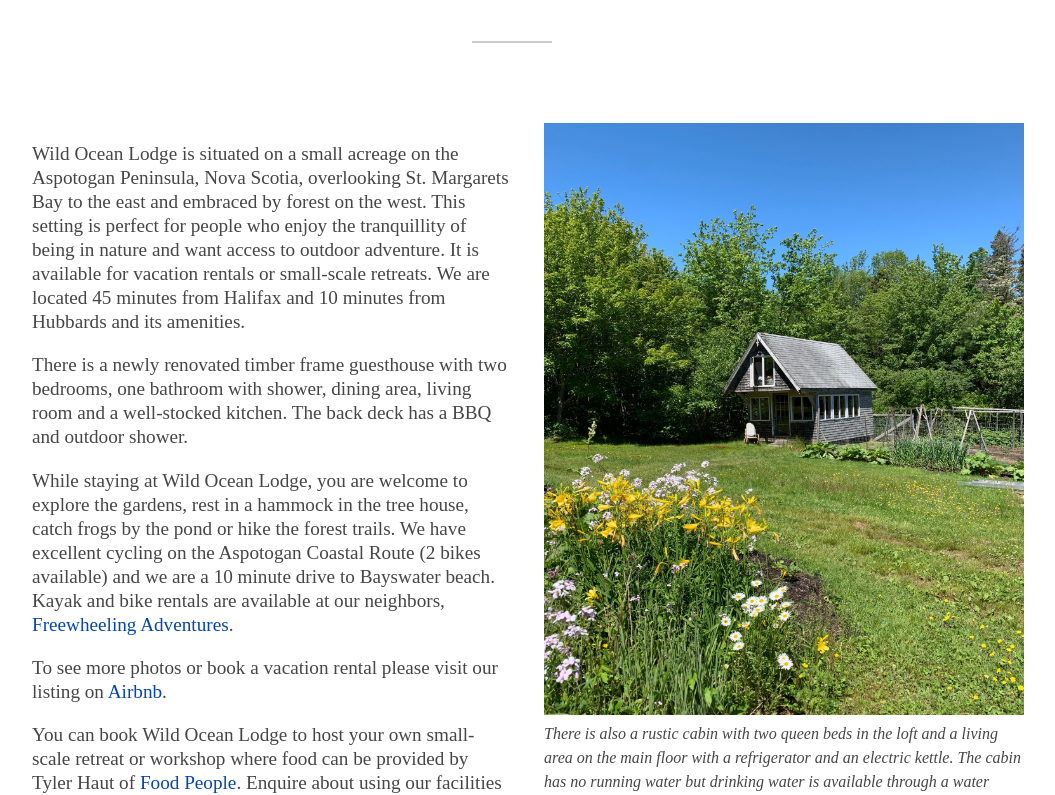
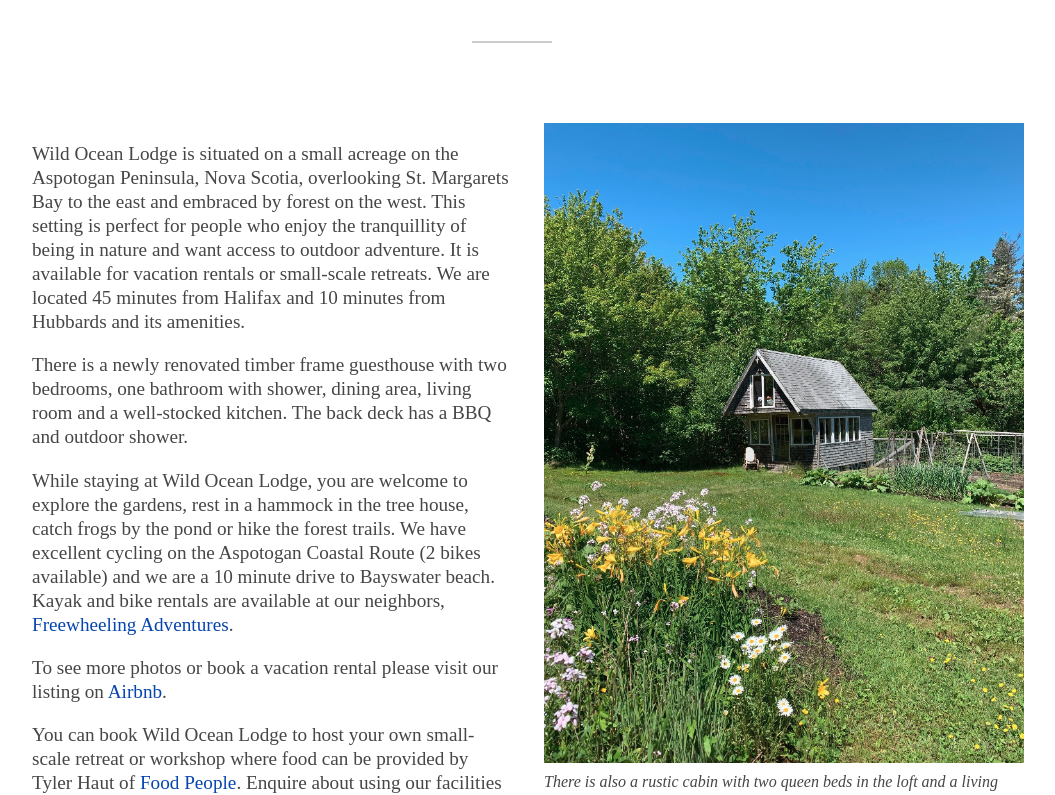
Before and after one commit to tbguest/synergy-coaching, a Next.js app: page /accommodations in a window 1280 px wide. Shown: the part 711-1506 px from the top of the page, without its empty margins (128-1183 px from the left). Built offline with nearby package versions, Linux system fonts and the light colour scheme; a web font is replaced by a local one.

Commit message:
Fix rotated cabin image

```diff
--- a/pages/accommodations.jsx
+++ b/pages/accommodations.jsx
@@ -69,10 +69,10 @@ export default function Accommodations() {
         </div>
         <div className={styles.content_image}>
           <Image
-            width={1128}
-            height={1392}
-            src={"/cabin_summer.jpg"}
-            alt={"Rustic cabin on a snowy winter day"}
+            width={749}
+            height={998}
+            src={"/cabin_summer.png"}
+            alt={"Rustic cabin in a meadow on a green summer day"}
             className={styles.image}
           />
           <em>
```
Also changed, not shown: public/cabin_summer.png (added).
